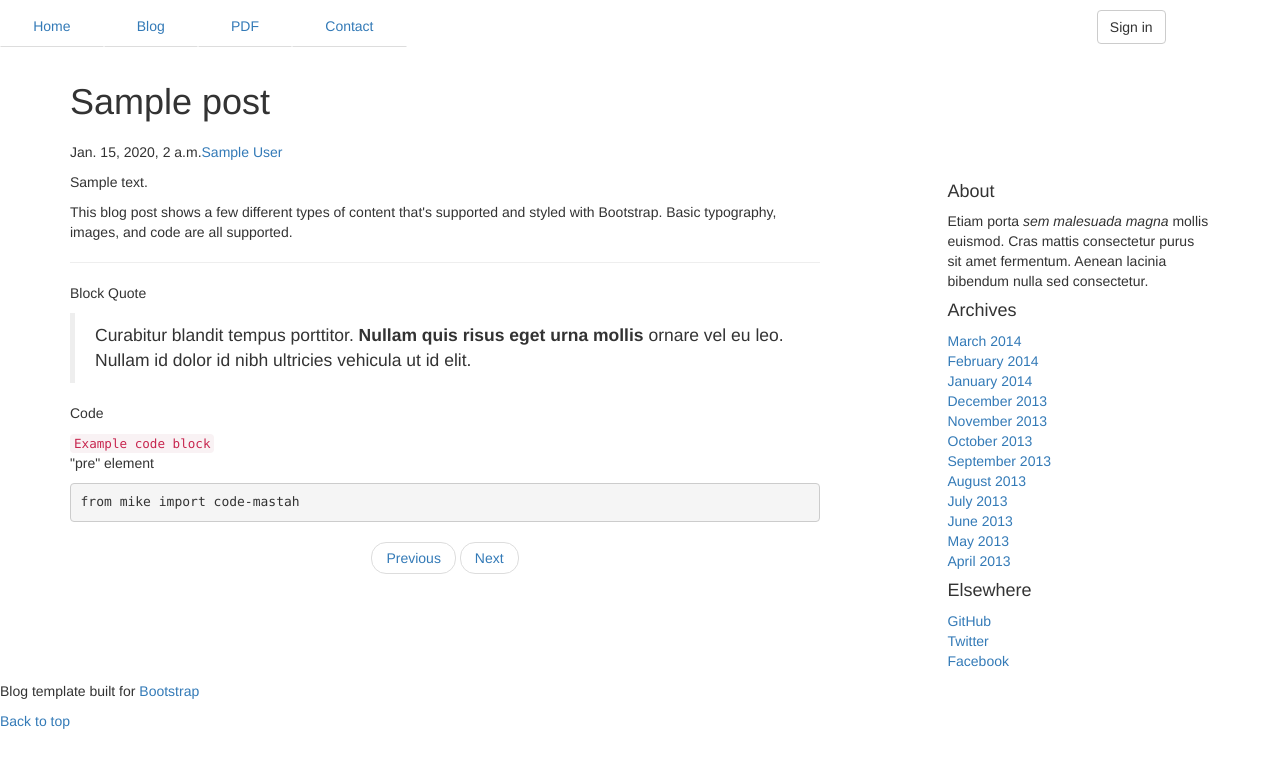
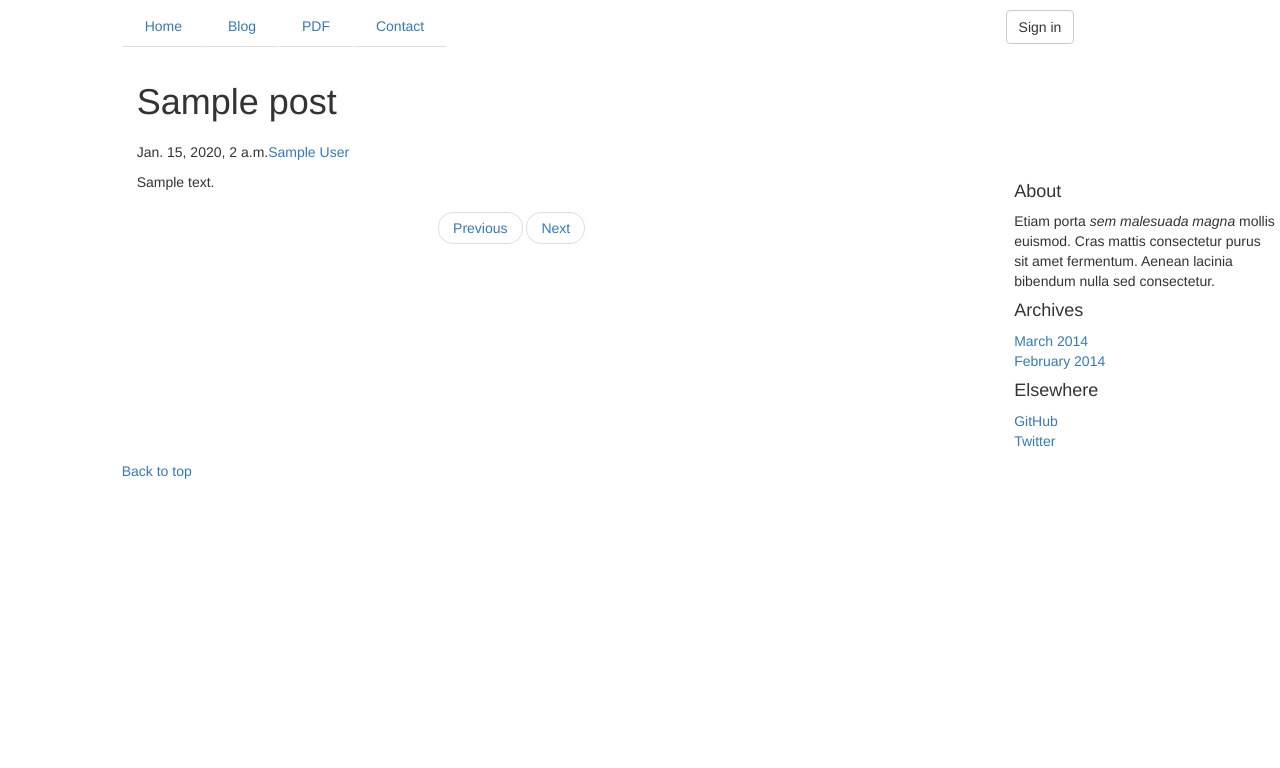
Before and after one commit to NPCHAMPION/MCT-Site, a Django app: a page that uses Blog/templates/blog_post.html in a window 1280 px wide. Shown: the top 768 px of the page. Run offline with Django 3.2, Linux system fonts and the light colour scheme; tables that the repository leaves empty hold one stand-in row (values such as "Sample post"); some libraries are stand-ins or nearby versions.

Commit message:
template changes

```diff
--- a/Blog/templates/blog_index.html
+++ b/Blog/templates/blog_index.html
@@ -16,11 +16,6 @@
   </div>
   <div class="col-sm-8">
     <div class="col-sm-12">
-    {% if allow_add_post %}
-      <form action="{% url 'new_post'%}">
-        <input class="btn btn-info" type="submit" value="New Post">
-      </form>
-    {% endif %}
     </div>
     {% for post in posts %}
     <div class="col-sm-12">
--- a/Blog/templates/blog_post.html
+++ b/Blog/templates/blog_post.html
@@ -15,17 +15,6 @@
           <div class="">
             <p>{{ post.content }}</p>
           <ln></ln>
-
-            <p>This blog post shows a few different types of content that's supported and styled with Bootstrap. Basic typography, images, and code are all supported.</p>
-            <hr>
-            <p>Block Quote</p>
-            <blockquote>
-              <p>Curabitur blandit tempus porttitor. <strong>Nullam quis risus eget urna mollis</strong> ornare vel eu leo. Nullam id dolor id nibh ultricies vehicula ut id elit.</p>
-            </blockquote>
-            <p>Code</p>
-            <code>Example code block</code>
-            <p>"pre" element</p>
-            <pre>from mike import code-mastah</pre>
           </div><!-- /.blog-post -->
 
           <nav>
@@ -47,16 +36,6 @@
             <ol class="list-unstyled">
               <li><a href="#">March 2014</a></li>
               <li><a href="#">February 2014</a></li>
-              <li><a href="#">January 2014</a></li>
-              <li><a href="#">December 2013</a></li>
-              <li><a href="#">November 2013</a></li>
-              <li><a href="#">October 2013</a></li>
-              <li><a href="#">September 2013</a></li>
-              <li><a href="#">August 2013</a></li>
-              <li><a href="#">July 2013</a></li>
-              <li><a href="#">June 2013</a></li>
-              <li><a href="#">May 2013</a></li>
-              <li><a href="#">April 2013</a></li>
             </ol>
           </div>
           <div class="sidebar-module">
@@ -64,7 +43,6 @@
             <ol class="list-unstyled">
               <li><a href="#">GitHub</a></li>
               <li><a href="#">Twitter</a></li>
-              <li><a href="#">Facebook</a></li>
             </ol>
           </div>
         </div><!-- /.blog-sidebar -->
@@ -74,8 +52,6 @@
     </div><!-- /.container -->
 
     <footer class="blog-footer">
-      <p>Blog template built for <a href="http://getbootstrap.com">Bootstrap</a></p>
-      <p>
         <a href="#">Back to top</a>
       </p>
     </footer>
--- a/MCT_Site/settings.py
+++ b/MCT_Site/settings.py
@@ -28,6 +28,8 @@ DEBUG = True
 ALLOWED_HOSTS = [
     'npchampion.pythonanywhere.com',
     'python35-mct-site.44fs.preview.openshiftapps.com',
+    'localhost',
+    '127.0.0.1',
 ]
 
 
--- a/base_templates/_base.html
+++ b/base_templates/_base.html
@@ -13,6 +13,7 @@
 </head>
 
 <body>
+  <div class="col-sm-10 col-sm-offset-1">
     {% block nav %}
       <div class="row">
         <div class="col-md-4 text-center">
@@ -38,7 +39,7 @@
     {% endblock %}
 
     {% block content %}{% endblock %}
-
+  </div>
 </body>
 
   <!-- Bootstrap core JavaScript
```
Also changed, not shown: 8 other files. Lines whose indentation alone changed are shown as unchanged.
